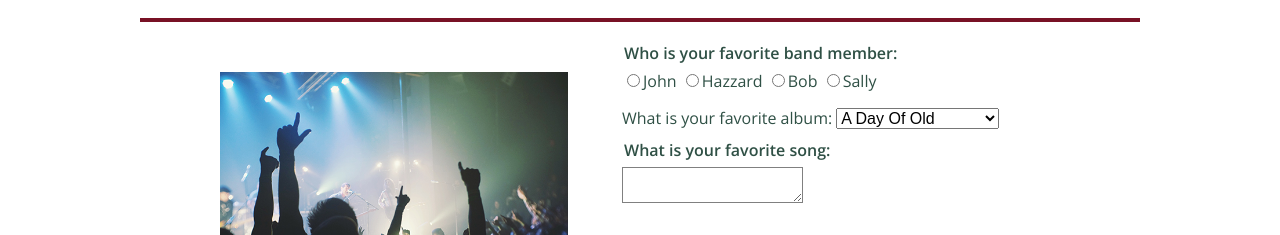
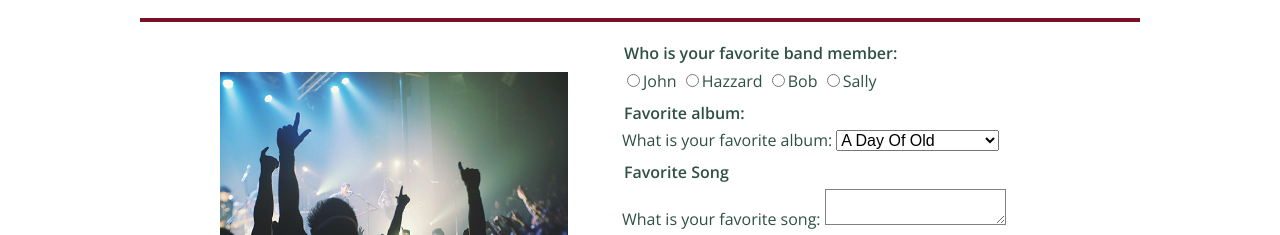
Before and after one commit to craig-weston/Accessible-Frog-Website, a plain HTML site: page survey.html in a window 1280 px wide. Shown: the part 565-800 px from the top of the page. Drawn offline with nearby package versions, Linux system fonts and the light colour scheme.

Commit message:
added legend tag
added legend tag

```diff
--- a/survey.html
+++ b/survey.html
@@ -38,6 +38,7 @@
 					<input type="radio" id="sally" name="res" value="Sally"><label for="sally" aria-labelledby="favorite-member">Sally</label>
 			</fieldset>
 			<fieldset class="favorite-album">
+			<legend>Favorite album:</legend>
 				  <label for="favorite-album">What is your favorite album:</label>
                   <select id="favorite-album" name="select">
 					<option value="1">A Day Of Old</option>
@@ -55,7 +56,8 @@
 			</fieldset>
 
 			<fieldset class="favorite-song">
-				<legend><label for="favorite-song">What is your favorite song:</label></legend>
+				<legend> Favorite Song </legend>
+				<label for="favorite-song">What is your favorite song:</label>
 				<textarea id="favorite-song"></textarea>
 			</fieldset>
 			</form>
```
